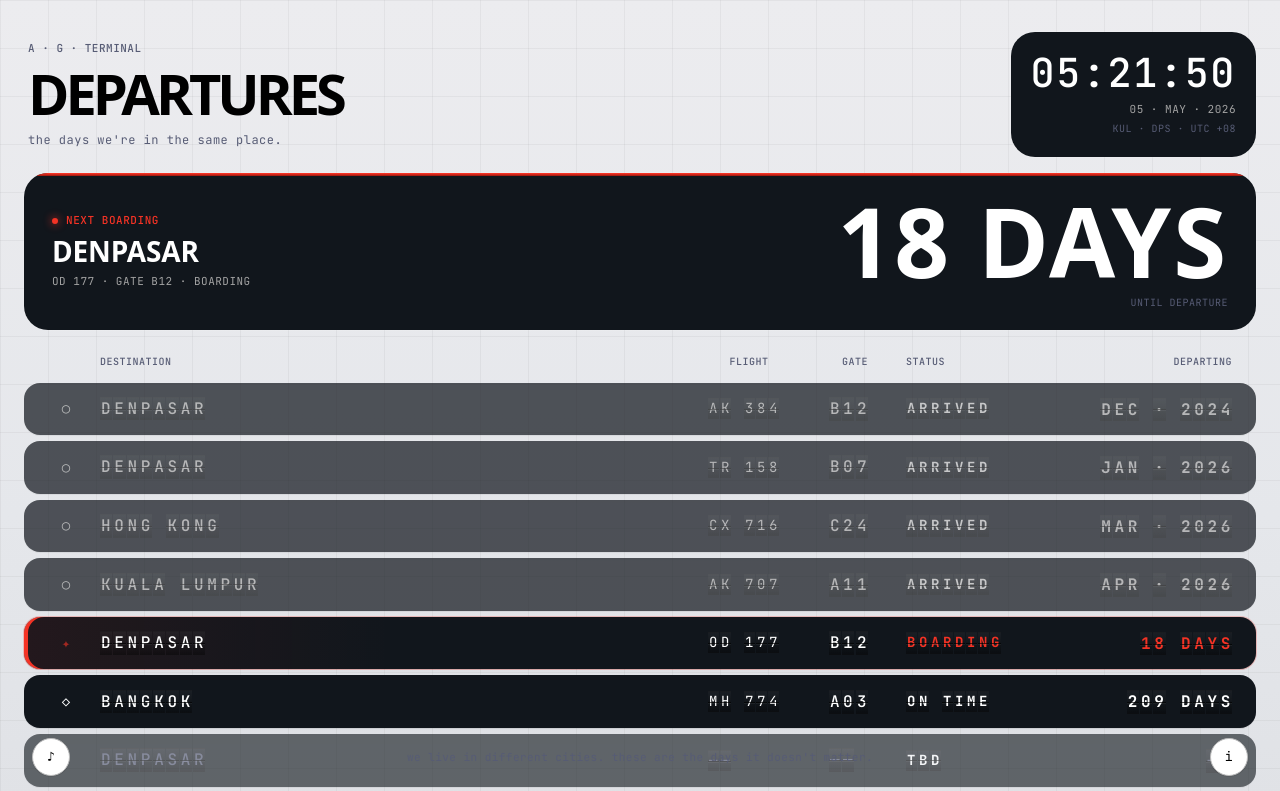
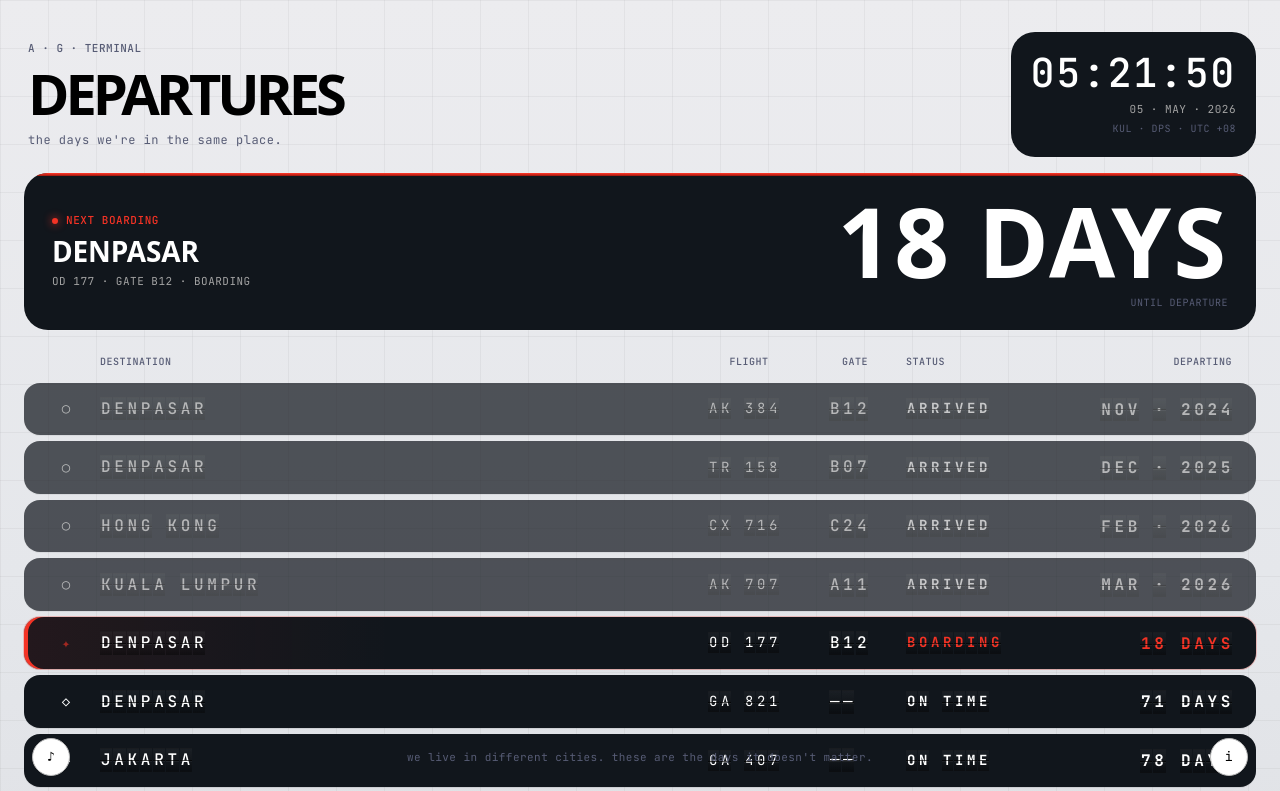
Before and after one commit to c0rdial/solari-board, a React (Vite) app: page / in a window 1280 px wide. Shown: the top 791 px of the page. Built offline with nearby package versions, Linux system fonts and the light colour scheme; a web font is replaced by a local one.

Commit message:
feat: derive statuses from system time; add GA 821 and GA 407 trips

```diff
--- a/src/components/Board.tsx
+++ b/src/components/Board.tsx
@@ -1,29 +1,13 @@
 import { memo, useCallback, useEffect, useRef, useState } from 'react';
-import { departures, type Departure } from '../content/departures';
+import { departures } from '../content/departures';
+import { deriveDepartures, MONTH_NAMES, type DerivedDeparture } from '../lib/derive';
 
 const COL_WIDTHS = { dest: 16, flight: 7, gate: 4, status: 9, depart: 11 } as const;
 const FLAP_CHARS = 'ABCDEFGHIJKLMNOPQRSTUVWXYZ0123456789·◇○✦—:/. ';
-const MONTH_NAMES = [
-  'JAN', 'FEB', 'MAR', 'APR', 'MAY', 'JUN',
-  'JUL', 'AUG', 'SEP', 'OCT', 'NOV', 'DEC',
-];
 
 const pad2 = (n: number) => String(n).padStart(2, '0');
 const rightPad = (text: string, width: number) =>
   String(text).padStart(width, ' ').slice(-width);
-
-function formatDeparture(row: Departure): string {
-  if (row.kind === 'arrived' || row.kind === 'tbd') return row.depart;
-  const target = new Date(row.depart).getTime();
-  const diff = target - Date.now();
-  if (diff <= 0) return 'NOW';
-  const days = Math.floor(diff / 86_400_000);
-  const hours = Math.floor((diff % 86_400_000) / 3_600_000);
-  const mins = Math.floor((diff % 3_600_000) / 60_000);
-  if (days >= 7) return `${days} DAYS`;
-  if (days >= 1) return `${days}D ${pad2(hours)}H`;
-  return `${pad2(hours)}:${pad2(mins)}:00`;
-}
 
 type FlipOptions = { stagger?: number; cycles?: number; cycleMs?: number };
 
@@ -157,7 +141,7 @@ function Row({
   row,
   registerRef,
 }: {
-  row: Departure;
+  row: DerivedDeparture;
   registerRef: (key: CellKey, el: HTMLSpanElement | null) => void;
 }) {
   return (
@@ -186,6 +170,10 @@ export default function Board() {
   const [clock, setClock] = useState<Date>(() => new Date());
   const [soundOn, setSoundOn] = useState(true);
   const [infoOpen, setInfoOpen] = useState(false);
+
+  const derived = deriveDepartures(departures, clock);
+  const derivedRef = useRef<DerivedDeparture[]>(derived);
+  derivedRef.current = derived;
 
   const audioCtxRef = useRef<AudioContext | null>(null);
   const soundOnRef = useRef(soundOn);
@@ -224,14 +212,14 @@ export default function Board() {
 
   const flipRow = useCallback(
     (rowIdx: number, options?: FlipOptions) => {
-      const row = departures[rowIdx];
+      const row = derivedRef.current[rowIdx];
       const refs = rowRefsRef.current[rowIdx];
       if (refs.dest) flipTo(refs.dest, row.dest.padEnd(COL_WIDTHS.dest), clack, options);
       if (refs.flight) flipTo(refs.flight, row.flight.padEnd(COL_WIDTHS.flight), clack, options);
       if (refs.gate) flipTo(refs.gate, row.gate.padEnd(COL_WIDTHS.gate), clack, options);
       if (refs.status) flipTo(refs.status, row.status.padEnd(COL_WIDTHS.status), clack, options);
       if (refs.depart) {
-        flipTo(refs.depart, rightPad(formatDeparture(row), COL_WIDTHS.depart), clack, options);
+        flipTo(refs.depart, rightPad(row.departText, COL_WIDTHS.depart), clack, options);
       }
     },
     [clack],
@@ -258,18 +246,22 @@ export default function Board() {
   }, []);
 
   useEffect(() => {
+    const readCell = (el: HTMLSpanElement) =>
+      Array.from(el.querySelectorAll<HTMLSpanElement>('.flap'))
+        .map((f) => (f.textContent === ' ' ? ' ' : f.textContent ?? ''))
+        .join('');
     const id = window.setInterval(() => {
-      departures.forEach((row, i) => {
-        if (row.kind !== 'boarding' && row.kind !== 'ontime') return;
+      const opts: FlipOptions = { cycles: 3, cycleMs: 50, stagger: 20 };
+      derivedRef.current.forEach((row, i) => {
         const refs = rowRefsRef.current[i];
-        if (!refs.depart) return;
-        const newText = rightPad(formatDeparture(row), COL_WIDTHS.depart);
-        const flaps = refs.depart.querySelectorAll<HTMLSpanElement>('.flap');
-        const current = Array.from(flaps)
-          .map((f) => (f.textContent === ' ' ? ' ' : f.textContent ?? ''))
-          .join('');
-        if (current.trim() !== newText.trim()) {
-          flipTo(refs.depart, newText, clack, { cycles: 3, cycleMs: 50, stagger: 20 });
+        if (refs.status && readCell(refs.status).trim() !== row.status) {
+          flipTo(refs.status, row.status.padEnd(COL_WIDTHS.status), clack, opts);
+        }
+        if (refs.depart) {
+          const newText = rightPad(row.departText, COL_WIDTHS.depart);
+          if (readCell(refs.depart).trim() !== newText.trim()) {
+            flipTo(refs.depart, newText, clack, opts);
+          }
         }
       });
     }, 60_000);
@@ -278,7 +270,7 @@ export default function Board() {
 
   useEffect(() => {
     const id = window.setInterval(() => {
-      const candidates = departures
+      const candidates = derivedRef.current
         .map((row, i) => ({ row, i }))
         .filter(({ row }) => row.kind !== 'arrived' && row.kind !== 'tbd')
         .map(({ i }) => i);
@@ -308,10 +300,10 @@ export default function Board() {
   const clockLabel = `${pad2(clock.getHours())}:${pad2(clock.getMinutes())}:${pad2(clock.getSeconds())}`;
   const dateLabel = `${pad2(clock.getDate())} · ${MONTH_NAMES[clock.getMonth()]} · ${clock.getFullYear()}`;
 
-  // Hero readout: re-renders every second alongside the clock state, so the
-  // Doto countdown stays live without its own timer.
-  const boardingRow = departures.find((r) => r.kind === 'boarding');
-  const boardingCountdown = boardingRow ? formatDeparture(boardingRow) : null;
+  // Hero readout: `derived` is recomputed from the 1s clock tick, so the
+  // Doto countdown stays live and the panel re-binds automatically when a
+  // different trip becomes the boarding one.
+  const boardingRow = derived.find((r) => r.kind === 'boarding');
 
   return (
     <>
@@ -329,7 +321,7 @@ export default function Board() {
           </div>
         </header>
 
-        {boardingRow && boardingCountdown && (
+        {boardingRow && (
           <div className="boarding-panel">
             <div>
               <div className="label">NEXT BOARDING</div>
@@ -339,7 +331,7 @@ export default function Board() {
               </div>
             </div>
             <div>
-              <div className="countdown">{boardingCountdown}</div>
+              <div className="countdown">{boardingRow.departText}</div>
               <div className="countdown-caption">until departure</div>
             </div>
           </div>
@@ -355,7 +347,7 @@ export default function Board() {
         </div>
 
         <div>
-          {departures.map((row, i) => (
+          {derived.map((row, i) => (
             <Row
               key={i}
               row={row}
--- a/src/content/departures.ts
+++ b/src/content/departures.ts
@@ -1,23 +1,20 @@
-export type DepartureKind = 'arrived' | 'boarding' | 'ontime' | 'tbd';
+import type { DepartureInput } from '../lib/derive';
 
-export type Departure = {
-  sym: string;
-  dest: string;
-  flight: string;
-  gate: string;
-  status: string;
-  depart: string;
-  kind: DepartureKind;
-};
+// Data is intentionally minimal: status/kind/symbol/depart-text are all
+// derived from `depart` + the clock in src/lib/derive.ts. A trip with a
+// `note` becomes clickable and opens the trip card.
+export type Departure = DepartureInput;
 
 export const departures: Departure[] = [
-  { sym: '○', dest: 'DENPASAR',     flight: 'AK 384', gate: 'B12', status: 'ARRIVED',  depart: 'DEC · 2024',                kind: 'arrived'  },
-  { sym: '○', dest: 'DENPASAR',     flight: 'TR 158', gate: 'B07', status: 'ARRIVED',  depart: 'JAN · 2026',                kind: 'arrived'  },
-  { sym: '○', dest: 'HONG KONG',    flight: 'CX 716', gate: 'C24', status: 'ARRIVED',  depart: 'MAR · 2026',                kind: 'arrived'  },
-  { sym: '○', dest: 'KUALA LUMPUR', flight: 'AK 707', gate: 'A11', status: 'ARRIVED',  depart: 'APR · 2026',                kind: 'arrived'  },
-  { sym: '✦', dest: 'DENPASAR',     flight: 'OD 177', gate: 'B12', status: 'BOARDING', depart: '2026-05-24T09:15:00+08:00', kind: 'boarding' },
-  { sym: '◇', dest: 'BANGKOK',      flight: 'MH 774', gate: 'A03', status: 'ON TIME',  depart: '2026-12-01T07:30:00+08:00', kind: 'ontime'   },
-  { sym: '·', dest: 'DENPASAR',     flight: '——',     gate: '——',  status: 'TBD',      depart: '——',                        kind: 'tbd'      },
-  { sym: '·', dest: 'COLOMBO',      flight: '——',     gate: '——',  status: 'TBD',      depart: '——',                        kind: 'tbd'      },
-  { sym: '·', dest: 'MILAN',        flight: '——',     gate: '——',  status: 'TBD',      depart: '——',                        kind: 'tbd'      },
+  { dest: 'DENPASAR',     flight: 'AK 384', gate: 'B12', depart: '2024-12-01T00:00:00+08:00' },
+  { dest: 'DENPASAR',     flight: 'TR 158', gate: 'B07', depart: '2026-01-01T00:00:00+08:00' },
+  { dest: 'HONG KONG',    flight: 'CX 716', gate: 'C24', depart: '2026-03-01T00:00:00+08:00' },
+  { dest: 'KUALA LUMPUR', flight: 'AK 707', gate: 'A11', depart: '2026-04-01T00:00:00+08:00' },
+  { dest: 'DENPASAR',     flight: 'OD 177', gate: 'B12', depart: '2026-05-24T09:15:00+08:00' },
+  { dest: 'DENPASAR',     flight: 'GA 821', gate: '——',  depart: '2026-07-16T09:00:00+08:00' },
+  { dest: 'JAKARTA',      flight: 'GA 407', gate: '——',  depart: '2026-07-23T09:00:00+08:00' },
+  { dest: 'BANGKOK',      flight: 'MH 774', gate: 'A03', depart: '2026-12-01T07:30:00+08:00' },
+  { dest: 'DENPASAR',     flight: '——',     gate: '——' },
+  { dest: 'COLOMBO',      flight: '——',     gate: '——' },
+  { dest: 'MILAN',        flight: '——',     gate: '——' },
 ];
```
